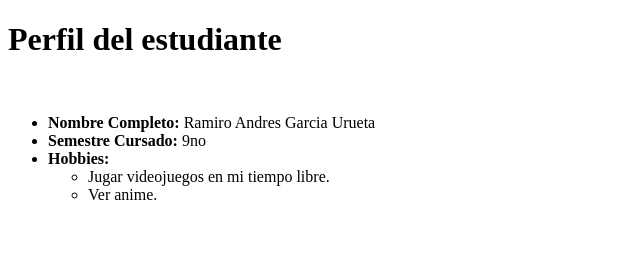
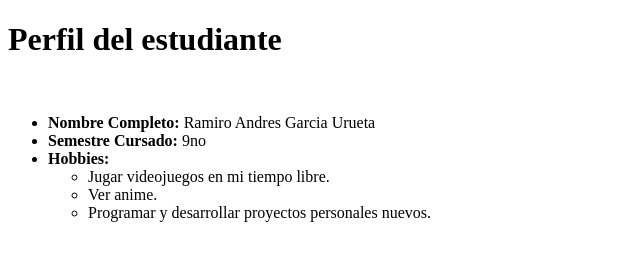
Before and after one commit to Ragar05/student-profile-app, a plain HTML site: page index.html in a window 1280 px wide. Shown: the whole page, without its empty margins (0-640 px from the left). Drawn offline with Linux system fonts and the light colour scheme.

Commit message:
feat: se agrego el tercer  hobbie

```diff
--- a/index.html
+++ b/index.html
@@ -16,6 +16,7 @@
                 <ul>
                     <li>Jugar videojuegos en mi tiempo libre.</li>
                     <li>Ver anime.</li>
+                    <li>Programar y desarrollar proyectos personales nuevos.</li>
                 </ul>
             </li>
         </ul>
```
